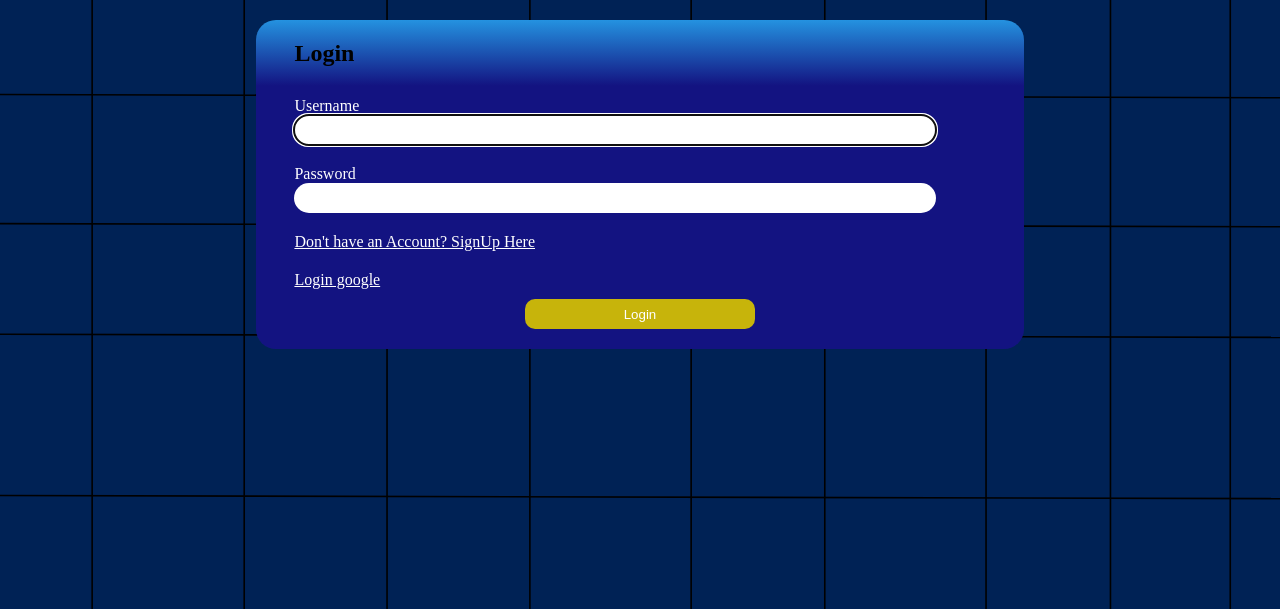
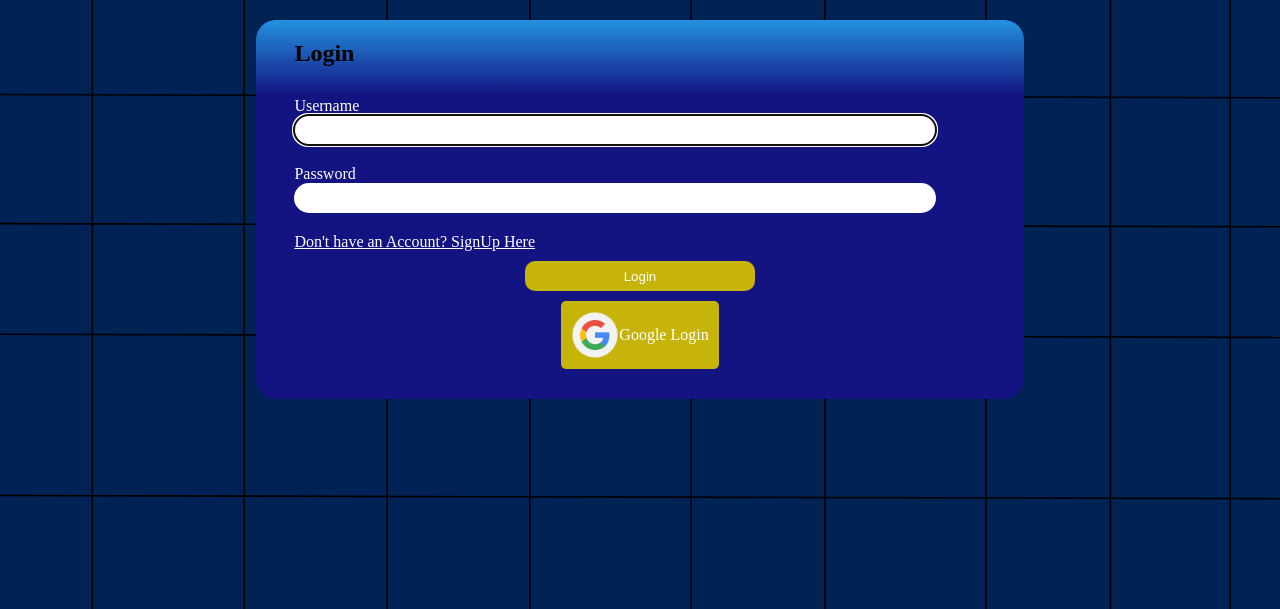
Before and after one commit to leleonardo81/Battleship3.0, a Django app: page /login/ in a window 1280 px wide. Shown: the top 609 px of the page. Run offline with Django 3.2, Linux system fonts and the light colour scheme.

Commit message:
done integreate google auth

```diff
--- a/assets/form.css
+++ b/assets/form.css
@@ -9,7 +9,6 @@ body{
     background-size: cover;
     background-blend-mode: multiply;
     margin: 0px;
-
 }
 
 .form-input p{
@@ -76,3 +75,24 @@ body{
 .form-input a:visited, .form-input a{
     color: white;
 }
+
+.form-input img{
+    width: 6vmin;
+    height: auto;
+}
+
+.mid-content{
+    justify-content: center;
+    align-items: center;
+    display: flex;
+}
+
+.google{
+    padding: 10px;
+    border-radius: 5px;
+    background-color: rgb(199, 180, 11);
+}
+
+.no-decoration{
+    text-decoration: none;
+}
--- a/playerAuth/templates/playerAuth/login_page.html
+++ b/playerAuth/templates/playerAuth/login_page.html
@@ -16,9 +16,16 @@
             <div class="form-input"><p>Username</p>{{ form.username }}</div>
             <div class="form-input"><p>Password</p>{{ form.password }}</div>
             <p class='form-input'><a href="{% url 'playerAuth:signup' %}">Don't have an Account? SignUp Here</a></p>
-            <p class="form-input"><a href="{% url 'social:begin' 'google-oauth2' %}" target="blank">Login google</a></p>
             <button type="submit" class="formbutton">Login</button>
         </form>
+        <div class="form-input mid-content">
+            <a class="no-decoration" href="{% url 'social:begin' 'google-oauth2' %}">
+                <div class="mid-content google" >
+                    <img src="{% static 'google.png' %}" />
+                    <p>Google Login</p>
+                </div>
+            </a>
+        </div>
     </div>
 </body>
 </html>
--- a/playerAuth/urls.py
+++ b/playerAuth/urls.py
@@ -6,5 +6,6 @@ app_name = 'playerAuth'
 urlpatterns = [
     path('', views.Login, name='login'),
     path('signup/', views.Signup, name='signup'),
-    # path('google-login/', include('social_django.urls', namespace='social')),
+    path('google-login/', views.google_login, name='glogin'),
+    path('logout/', views.loggedout, name='logout')
 ]
--- a/playerAuth/views.py
+++ b/playerAuth/views.py
@@ -3,6 +3,7 @@ from django.contrib.auth.forms import UserCreationForm, AuthenticationForm
 from django.contrib.auth import login, logout
 from django.contrib.auth.models import User
 from playground.models import Player
+from django.conf import settings
 
 def Signup(request):
     if request.method == 'POST':
@@ -32,6 +33,19 @@ def Login(request):
     return render(request, 'playerAuth/login_page.html', {'form':form})
 
 def loggedout(request):
-    if request.method == 'POST':
-        logout(request)
-        return redirect('playerAuth:login')
+    # if request.user.is_authenticated:
+    logout(request)
+    return redirect('playerAuth:login')
+
+def google_login(request):
+    if request.user.is_authenticated:
+        # User.objects.get(username = request.user.username)
+        try:
+            Player.objects.get(user = request.user)
+        except ObjectDoesNotExist:
+            Player.objects.create(
+                user = request.user,
+            )
+            Player.save()
+        return redirect('playground:index')
+    return redirect('social:begin', 'google-oauth2')
--- a/playground/templates/playground/room.html
+++ b/playground/templates/playground/room.html
@@ -10,6 +10,7 @@
     <link href="https://fonts.googleapis.com/css?family=Exo+2:600" rel="stylesheet">
 </head>
 <body>
+    <div class="username">{{ user }}</div>
     <div id="player-info">
         <h1 id="room-name"></h1>
         <div id="players"></div>
```
Also changed, not shown: Battleship/settings.py (+5 -5 lines), assets/room.css (+7 -0 lines), assets/google.png (added), db.sqlite3.
